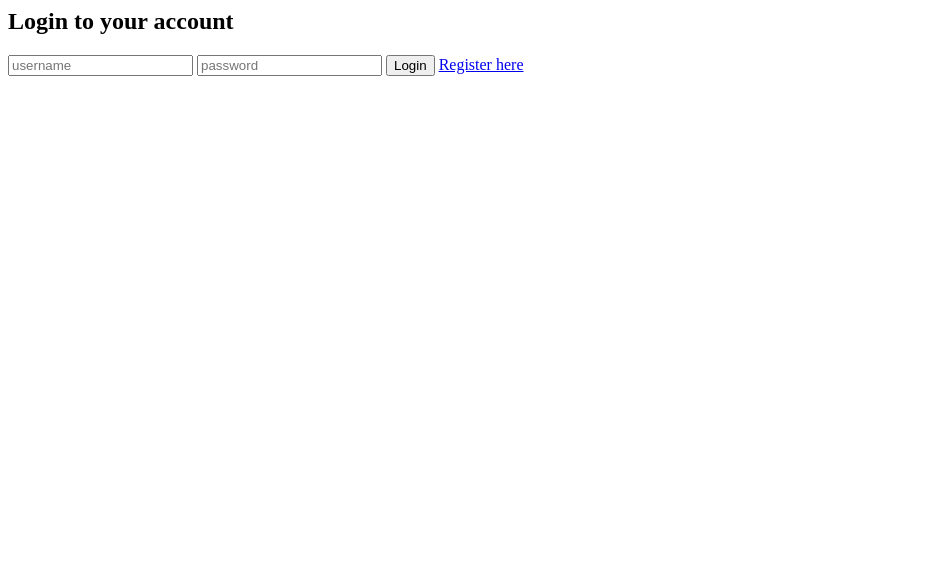
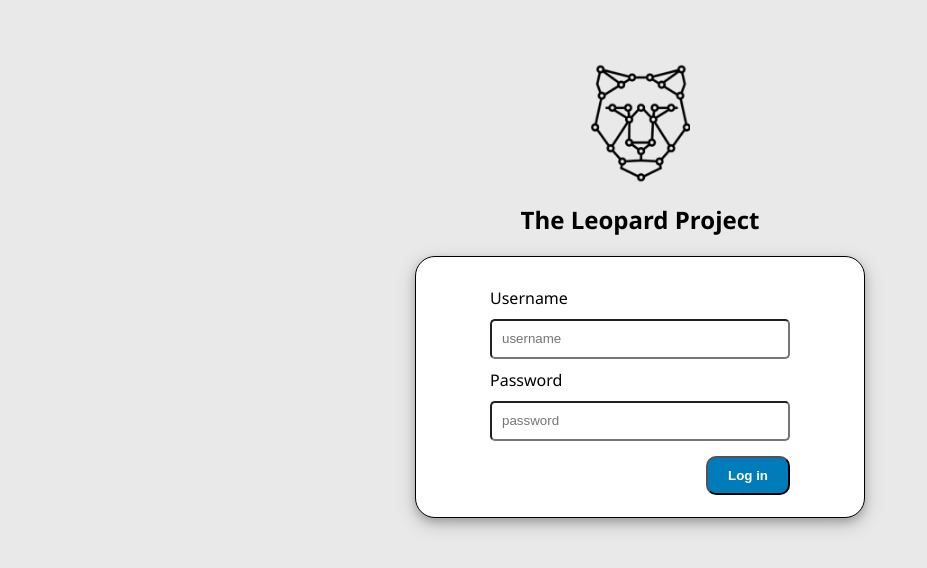
Before and after one commit to phannguyenlong/leopard-project, a website: page admin_dashboard/application/pages/login.html in a window 1280 px wide. Shown: the whole page, without its empty margins (0-927 px from the left). Drawn offline with Linux system fonts and the light colour scheme; some packages are replaced by stand-ins of ours; a script that the page names is missing.

Commit message:
frontend: create login UI

```diff
--- /dev/null
+++ b/admin_dashboard/application/pages/css/login.css
@@ -0,0 +1,45 @@
+body {
+    background-color: #E9E9EA;
+    font-family: 'Segoe UI', Tahoma, Geneva, Verdana, sans-serif;
+}
+
+.log-form {
+    text-align: center;
+    width: 450px;
+    margin: 5% auto 10px auto;
+}
+
+#inputContainer {
+    background-color: white;
+    border-color: black;
+    border-style: solid;
+    border-width: 1px;
+    border-radius: 20px;
+    height: 220px;
+    padding: 20px;
+    box-shadow: 0 4px 8px 0 rgba(0, 0, 0, 0.2), 0 6px 20px 0 rgba(0, 0, 0, 0.19);
+}
+
+#submitForm {
+    width: 300px;
+    text-align: left;
+    margin: 10px auto 0px auto;
+}
+
+.dataInput {
+    width: 300px;
+    height: 40px;
+    border-radius: 5px;
+    padding: 10px;
+    margin: 10px 0px 10px 0px;
+}
+
+.btn {
+    background-color: #007CBA;
+    border-radius: 10px;
+    color: white;
+    padding: 10px 20px 10px 20px;
+    text-align: center;
+    font-weight: bolder;
+    margin-top: 5px;
+}
--- a/admin_dashboard/application/pages/login.html
+++ b/admin_dashboard/application/pages/login.html
@@ -1,9 +1,36 @@
+ <head>
+  <title>Admin Dashboard Login</title>
+  <link rel="stylesheet" href="css/login.css">
+  <script src="//cdn.jsdelivr.net/npm/sweetalert2@11"></script>
+</head>
+
 <div class="log-form">
-  <h2>Login to your account</h2>
-  <form action="/api/auth/login" method="POST">
-    <input type="text" name="username" placeholder="username" />
-    <input type="password" name="password" placeholder="password" />
-    <button type="submit" class="btn">Login</button>
-    <a href="/register">Register here</a>
-  </form>
+  <div id="logoContainer">
+    <img src="./asset/images/black_logo.png" width="100px" />
+    <h2>The Leopard Project</h2>
+  </div>
+  <div id="inputContainer">
+    <form id="submitForm" action="/api/auth/login" method="POST">
+      <span>Username</span>
+      <input class="dataInput" type="text" name="username" placeholder="username" />
+      <span>Password</span>
+      <input class="dataInput" type="password" name="password" placeholder="password" />
+      <div style="text-align: right;">
+        <button type="submit" class="btn">Log in</button>
+      </div>
+    </form>
+  </div>
 </div>
+
+<script>
+  var queryDict = {}
+  location.search.substr(1).split("&").forEach(function(item) {queryDict[item.split("=")[0]] = item.split("=")[1]})
+  if (queryDict.message) {
+    Swal.fire({
+      title: decodeURI(queryDict.message),
+      icon: 'error',
+      confirmButtonColor: '#3085d6',
+      footer: "<p>Contact your admin to if you don't have account</p>"
+    })
+  }
+</script>
--- a/admin_dashboard/application/routes/ledgerRoutes.js
+++ b/admin_dashboard/application/routes/ledgerRoutes.js
@@ -23,7 +23,7 @@ router.get('/queryAll', async function (req, res) {
 
     } catch (err) {
         console.error("error: " + err)
-        res.redirect('/login.html')
+        res.send(500) // return error code
     } finally {
         gateway.disconnect()
     }
--- a/test-application/javascript/CAUtil.js
+++ b/test-application/javascript/CAUtil.js
@@ -105,7 +105,7 @@ exports.enrollUser = async (caClient, wallet, orgMspId, userId, secret, label) =
 		await wallet.put(label, x509Identity);
 		console.log(`Successfully enrolled user ${userId} and imported it into the wallet`);
 	} catch (error) {
-		console.error(`Failed to enroll user : ${error}`);
+		throw new Error(error)
 	}
 };
 
```
Also changed, not shown: admin_dashboard/application/pages/dashboard.html (added, +8 -0 lines), admin_dashboard/application/routes/authRoutes.js (+4 -5 lines), admin_dashboard/application/pages/asset/images/black_logo.png (added), admin_dashboard/application/pages/asset/images/white_logo.png (added).
